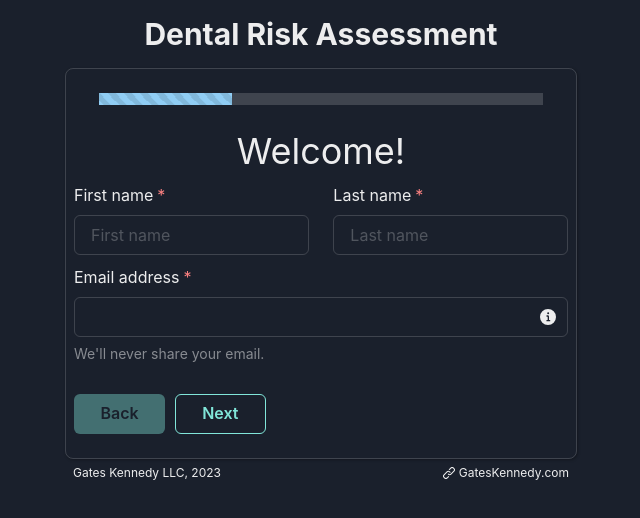
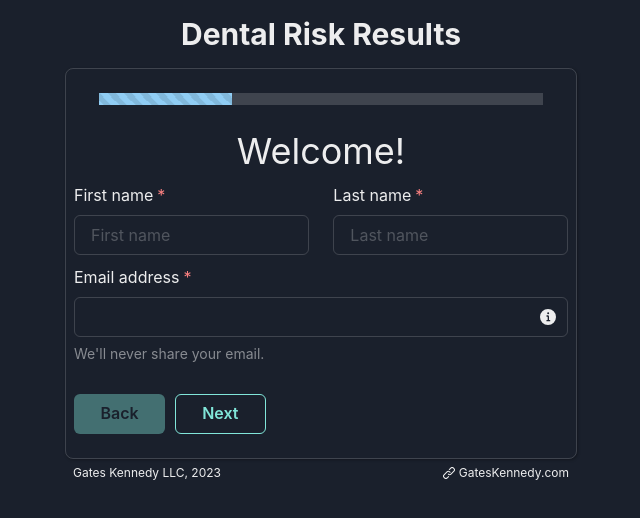
Before and after one commit to GatesKennedy/MedIntake, a Next.js app: page / in a window 1280 px wide. Shown: the top 518 px of the page, without its empty margins (319-959 px from the left). Built offline with nearby package versions, Linux system fonts and the light colour scheme.

Commit message:
MOD: label title and metadata as 'Demo', minor cleanup;;

```diff
--- a/src/app/api/email/route.ts
+++ b/src/app/api/email/route.ts
@@ -32,7 +32,7 @@ export async function POST(req: Request): Promise<Response> {
 			);
 			const smtpResponse = await sendEmailSMTP({
 				to: [email, String(process.env.DOCTOR_EMAIL)],
-				subject: `Dental Risk Results for ${firstName} ${lastName}`,
+				subject: `Dental Risk Demo Results for ${firstName} ${lastName}`,
 				text: `Results For ${firstName} ${lastName}`,
 				html: emailHtml,
 			});
--- a/src/app/layout.tsx
+++ b/src/app/layout.tsx
@@ -6,7 +6,7 @@ import Footer from '../components/Footer';
 const inter = Inter({ subsets: ['latin'] });
 
 export const metadata = {
-	title: 'Dental Risk',
+	title: 'Dental Risk Demo',
 	description: 'Dental Assessment Intake Form',
 };
 export type ChildProps = {
--- a/src/components/Header.tsx
+++ b/src/components/Header.tsx
@@ -1,15 +1,6 @@
 'use client';
-import {
-	Center,
-	Divider,
-	Flex,
-	HStack,
-	Heading,
-	StackDivider,
-	VStack,
-} from '@chakra-ui/react';
-import Image from 'next/image';
-import Link from 'next/link';
+import { STR } from '@/data/stringConstants';
+import { Center, Heading, VStack } from '@chakra-ui/react';
 
 const Header = () => {
 	return (
@@ -18,12 +9,9 @@ const Header = () => {
 			p={2}
 			as={'header'}
 			id={'header-root'}
-			// width={'full'}
 		>
 			<VStack width={'full'}>
-				<Heading size={'lg'}>Dental Risk Assessment</Heading>
-				{/* <Heading size={'md'}> Intake Form</Heading> */}
-				{/* <Divider pt={4} /> */}
+				<Heading size={'lg'}>{STR.RESULT_TITLE}</Heading>
 			</VStack>
 		</Center>
 	);
```
